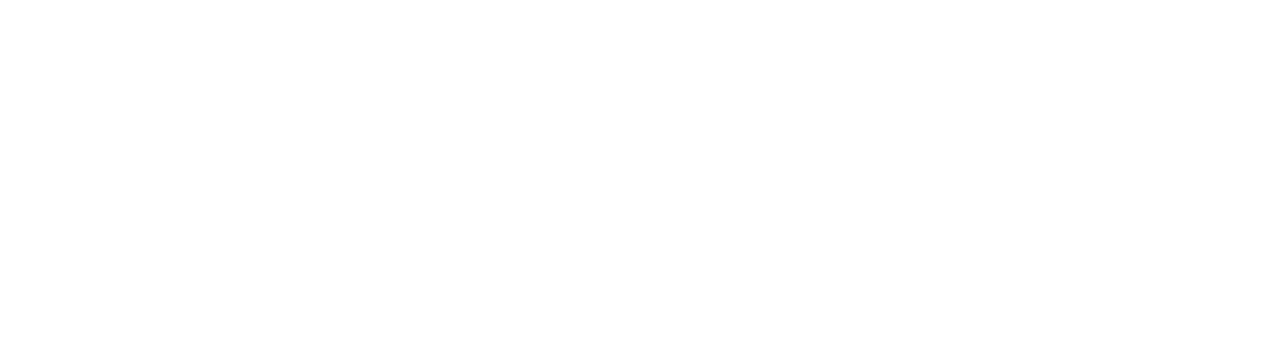
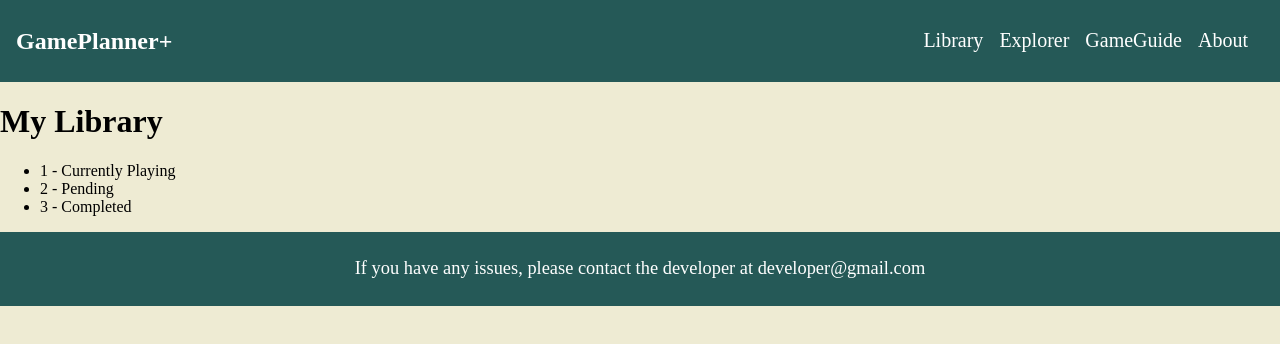
Before and after one commit to noi-leistner/GamePlanner, a plain HTML site: page library.html in a window 1280 px wide. Drawn offline with Linux system fonts and the light colour scheme.

Commit message:
some shi

```diff
--- a/js/library.js
+++ b/js/library.js
@@ -0,0 +1,24 @@
+const list = document.querySelector('#collection-list');
+let collections = getCollections();
+
+// Sample data so the list isn't empty while you build the page
+if (collections.length === 0) {
+    collections = [
+        { id: 1, name: 'Currently Playing' },
+        { id: 2, name: 'Pending' },
+        { id: 3, name: 'Completed' }
+    ];
+    saveCollections(collections);
+}
+
+function renderCollections() {
+    list.innerHTML = '';
+
+    collections.forEach(collection => {
+        const item = document.createElement('li');
+        item.textContent = `${collection.id} - ${collection.name}`;
+        list.appendChild(item);
+    });
+}
+
+renderCollections();
--- a/js/storage.js
+++ b/js/storage.js
@@ -0,0 +1,8 @@
+function getCollections() {
+    const data = localStorage.getItem('collections');
+    return data ? JSON.parse(data) : [];
+}
+
+function saveCollections(collections) {
+    localStorage.setItem('collections', JSON.stringify(collections));
+}
--- a/library.html
+++ b/library.html
@@ -0,0 +1,39 @@
+<!DOCTYPE html>
+<html lang="en">
+    <head>
+        <meta charset="utf-8">
+        <meta name="viewport" content="width=device-width, initial-scale=1">
+        <title>Library</title>
+        <link rel="stylesheet" href="css/base.css">
+        <link rel="stylesheet" href="css/layout.css">
+        <link rel="stylesheet" href="css/library.css">
+
+        <script src="js/nav.js" defer></script>
+        <script src="js/storage.js" defer></script>
+        <script src="js/library.js" defer></script>
+    </head>
+
+    <body>
+        <header>
+            <nav>
+                <a href="index.html" class="logo">GamePlanner+</a>
+                <button class="menu-toggle" aria-label="Open menu" aria-expanded="false" aria-controls="nav-links">☰</button>
+                <ul id="nav-links">
+                    <li><a href="library.html">Library</a></li>
+                    <li><a href="explorer.html">Explorer</a></li>
+                    <li><a href="gameguide.html">GameGuide</a></li>
+                    <li><a href="about.html">About</a></li>
+                </ul>
+            </nav>
+        </header>
+
+        <main>
+            <h1>My Library</h1>
+            <ul id="collection-list"></ul>
+        </main>
+
+        <footer>
+            <p>If you have any issues, please contact the developer at developer@gmail.com</p>
+        </footer>
+    </body>
+</html>
```
Also changed, not shown: index.html (+4 -2 lines).
